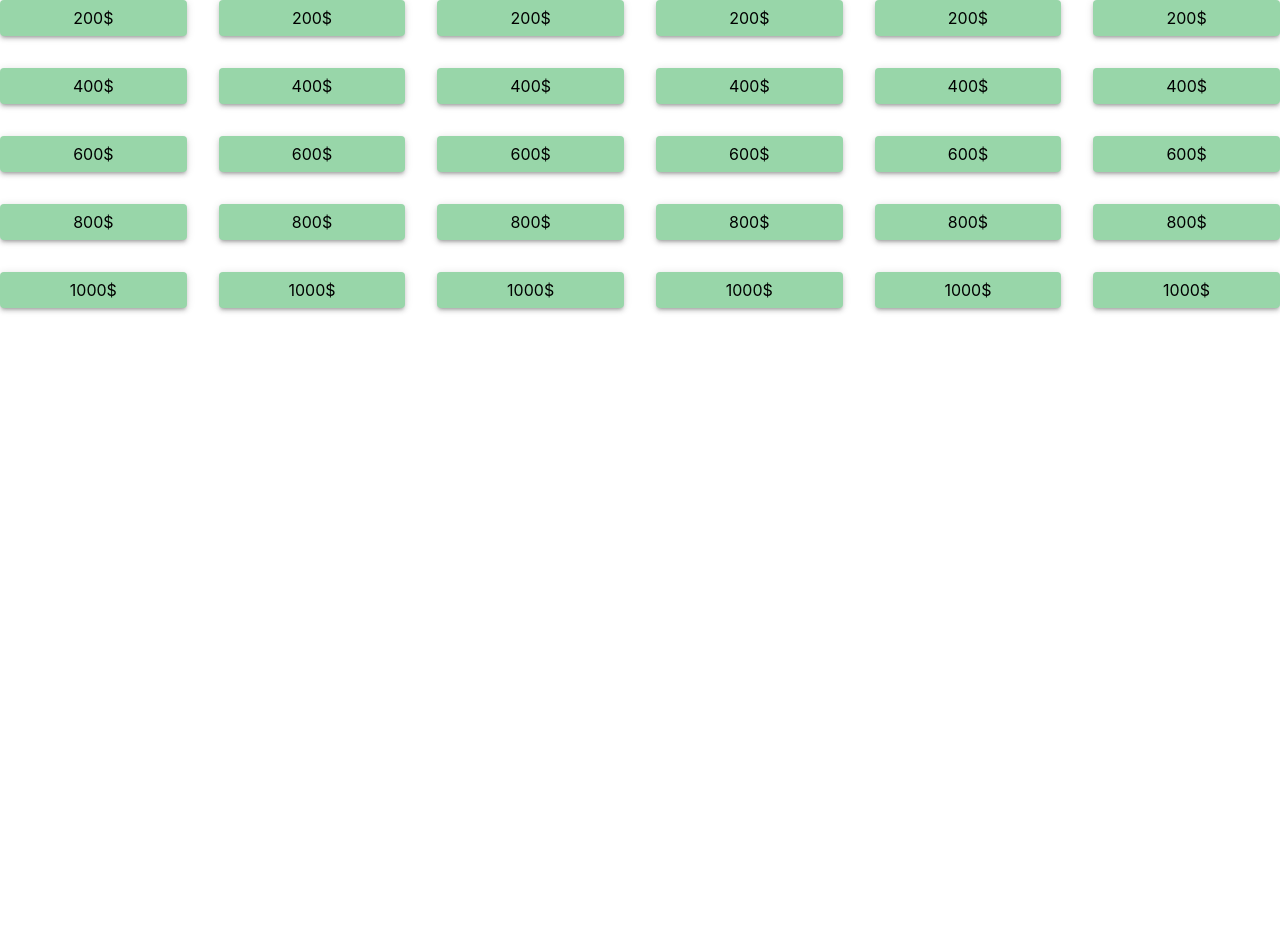
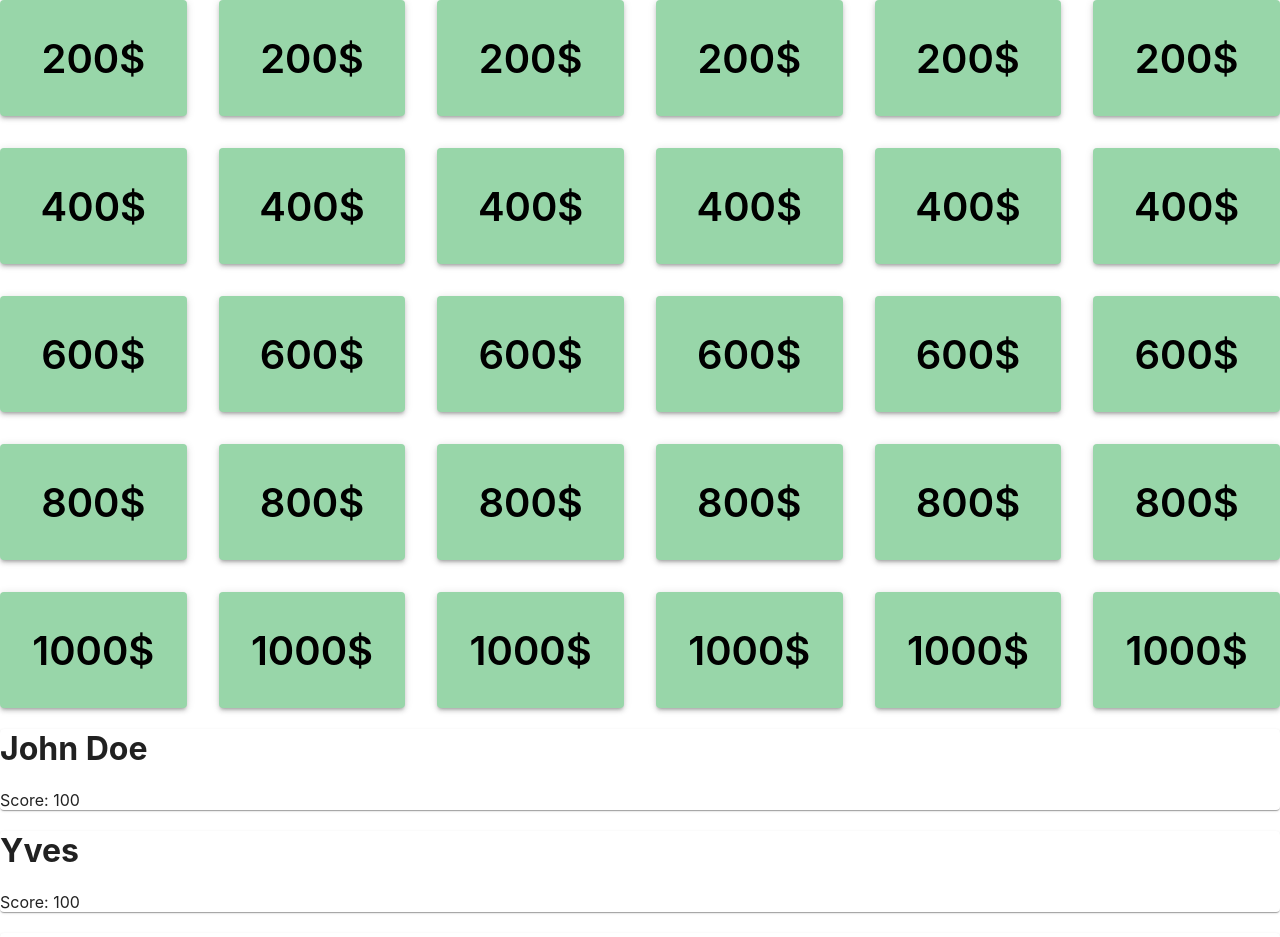
Before and after one commit to Almgandh1/jeopardy, a React (Create React App) app in the folder jeopardy/: page / in a window 1280 px wide. Shown: the top 937 px of the page. Before the commit the page ends 800 px from the top, so only its background shows below. Built offline with nearby package versions, Linux system fonts and the light colour scheme.

Commit message:
upload simple usercard

```diff
--- a/jeopardy/src/components/organisms/MainCard.tsx
+++ b/jeopardy/src/components/organisms/MainCard.tsx
@@ -10,6 +10,12 @@ const MainCard = () => {
         padding: 8,
         textAlign: 'center',
         color: 'black',
+        height: 100,
+        justifyContent: 'center',
+        alignItems: 'center',
+        fontSize: 40,
+        display: 'flex',
+        fontWeight: '600',
       }));
 
   return (
--- /dev/null
+++ b/jeopardy/src/components/organisms/UserCard.tsx
@@ -0,0 +1,18 @@
+import Grid from '@mui/material/Grid'
+import { styled } from '@mui/material/styles';
+import Paper from '@mui/material/Paper';
+import React from 'react'
+import { Card } from '@mui/material';
+
+
+
+const UserCard = ({ title, score }: { title: string; score: number }) => {
+    return (
+      <Paper>
+        <h1>{title}</h1>
+        <p>Score: {score}</p>
+      </Paper>
+    );
+  };
+
+export default UserCard
--- a/jeopardy/src/components/pages/MainPage.tsx
+++ b/jeopardy/src/components/pages/MainPage.tsx
@@ -1,12 +1,16 @@
-import { Box } from '@mui/material'
+import { Box, Card } from '@mui/material'
 import MainCard from "../organisms/MainCard"
 import React from 'react'
+import UserCard from '../organisms/UserCard'
 
 const MainPage = () => {
   return (
-    <Box>
-        <MainCard />
-    </Box>
+      <Box>
+            <MainCard />
+            <UserCard title="John Doe" score={100}/>
+            <UserCard title="Yves" score={100}/>
+            <UserCard title="Jllaosdjdfj" score={100}/>
+      </Box>
   )
 }
 
```
